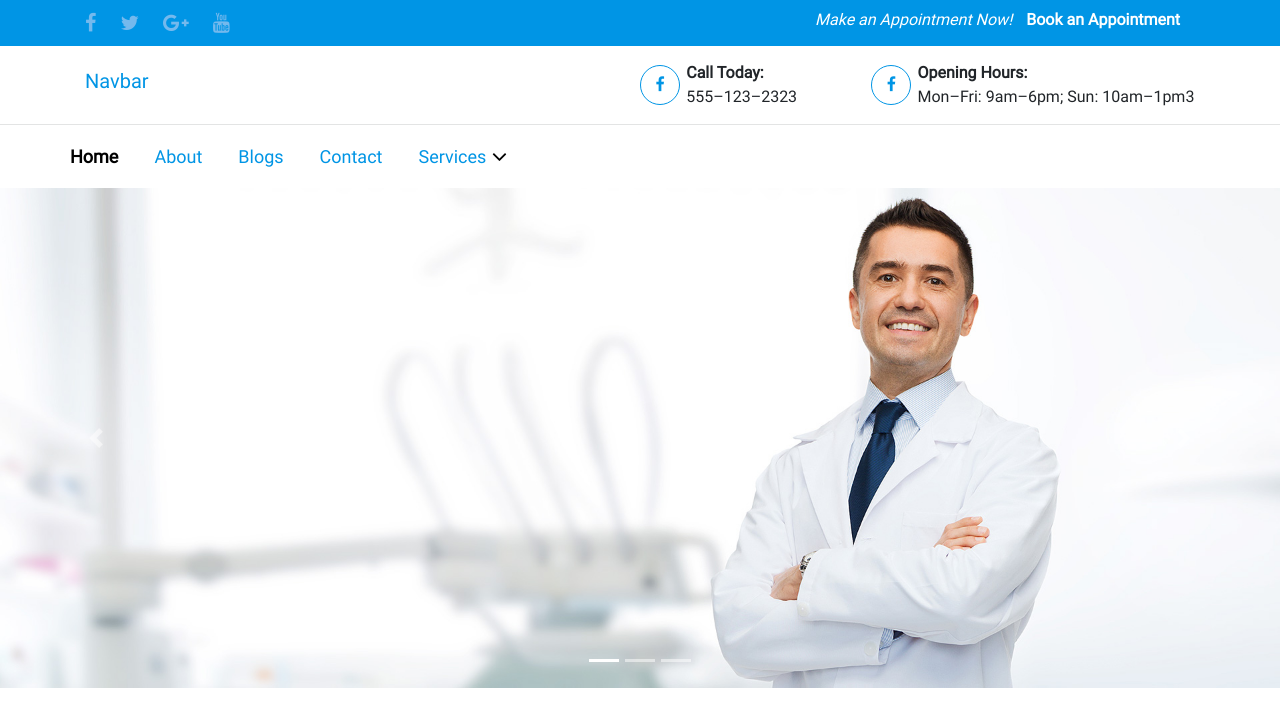
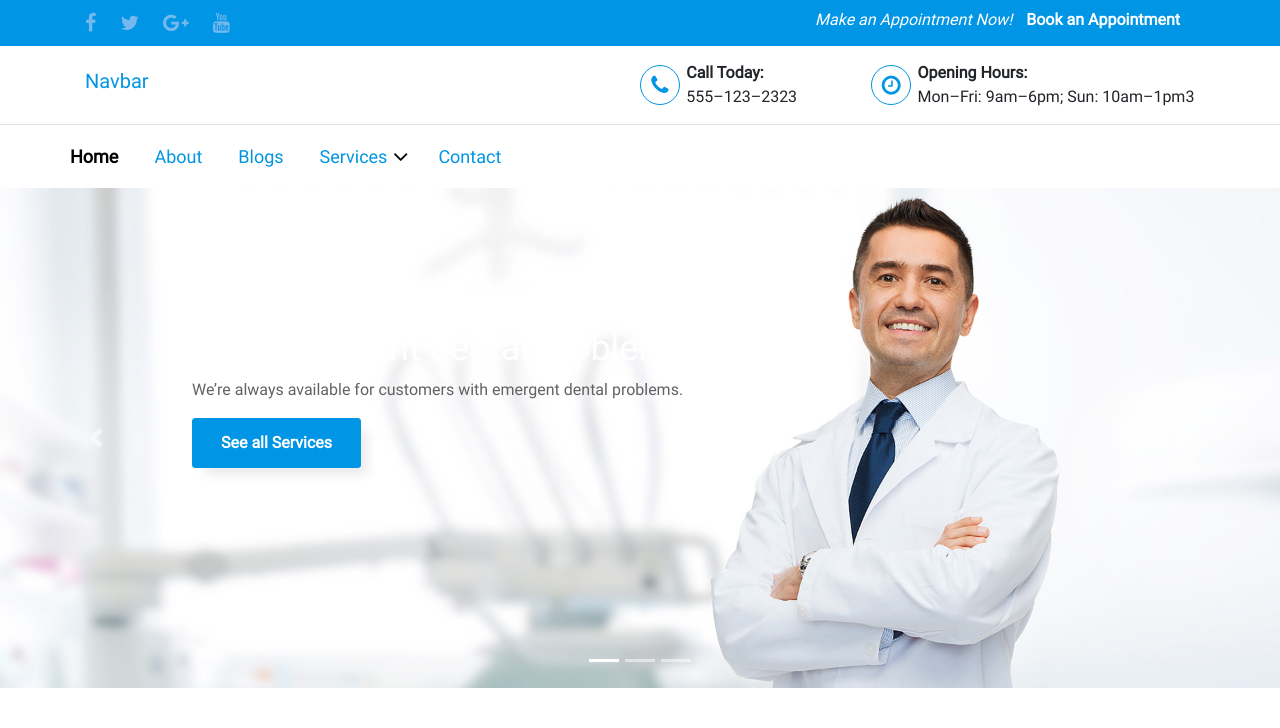
Before and after one commit to teampixel123/dental, a CodeIgniter app: page /database/ in a window 1280 px wide. Shown: the top 728 px of the page. Run offline with CodeIgniter, Linux system fonts and the light colour scheme.

Commit message:
Dental Site

```diff
--- a/application/views/pages/index.php
+++ b/application/views/pages/index.php
@@ -13,12 +13,33 @@
         <div class="carousel-inner">
           <div class="carousel-item active">
             <img src="assets/images/slide1.jpg" class="d-block w-100" alt="...">
+            <div class="carousel-caption d-none d-md-block">
+              <h5>We’re always available for customers<br>with emergent dental problems.</h5>
+              <p>We’re always available for customers with emergent dental problems.</p>
+              <div class="text-left mt-3">
+                <button class="btn btn-primary btn-dental" type="button" name="button">See all Services</button>
+              </div>
+            </div>
           </div>
           <div class="carousel-item">
             <img src="assets/images/slide2.jpg" class="d-block w-100" alt="...">
+            <div class="carousel-caption d-none d-md-block">
+              <h5>We’re always available for customers <br>with emergent dental problems.</h5>
+              <p>We’re always available for customers with emergent dental problems.</p>
+              <div class="text-left mt-3">
+                <button class="btn btn-primary btn-dental" type="button" name="button">See all Services</button>
+              </div>
+            </div>
           </div>
           <div class="carousel-item">
             <img src="assets/images/slide3.jpg" class="d-block w-100" alt="...">
+            <div class="carousel-caption d-none d-md-block">
+              <h5>We’re always available for customers <br>with emergent dental problems.</h5>
+              <p>We’re always available for customers with emergent dental problems.</p>
+              <div class="text-left mt-3">
+                <button class="btn btn-primary btn-dental" type="button" name="button">See all Services</button>
+              </div>
+            </div>
           </div>
         </div>
         <a class="carousel-control-prev" href="#carouselExampleFade" role="button" data-slide="prev">
--- a/application/views/pages/navbar.php
+++ b/application/views/pages/navbar.php
@@ -35,7 +35,7 @@
         <div class="row">
           <div class="nav-contact-icon col-md-1 align-self-center p-0">
             <div class="text-center">
-              <i class="fa fa-facebook"></i>
+              <i class="fa fa-phone"></i>
             </div>
           </div>
           <div class="nav-contact-text col-md-4 p-0">
@@ -44,7 +44,7 @@
           </div>
           <div class="nav-contact-icon col-md-1 align-self-center p-0">
             <div class="text-center">
-              <i class="fa fa-facebook"></i>
+              <i class="fa fa-clock-o"></i>
             </div>
           </div>
           <div class="nav-contact-text col-md-6 p-0">
@@ -74,9 +74,6 @@
         <li class="nav-item">
           <a class="nav-link" href="#">Blogs</a>
         </li>
-        <li class="nav-item">
-          <a class="nav-link" href="#">Contact</a>
-        </li>
         <li class="nav-item dropdown">
           <a class="nav-link dropdown-toggle" href="#" id="navbarDropdownMenuLink" role="button" data-toggle="dropdown" aria-haspopup="true" aria-expanded="false">
             Services <i class="fa fa-angle-down"></i>
@@ -87,6 +84,9 @@
             <a class="dropdown-item" href="#">Something else here</a>
           </div>
         </li>
+        <li class="nav-item last-li">
+          <a class="nav-link" href="#">Contact</a>
+        </li>
       </ul>
     </div>
   </nav>
--- a/assets/css/style.css
+++ b/assets/css/style.css
@@ -132,11 +132,12 @@ h1, h2, h3, h4, h5 {
     width: 40px;
     height: 40px;
     color: #0095e5;
-    -webkit-transition: 500ms;
-    -o-transition: 500ms;
-    transition: 500ms; }
+    -webkit-transition: 300ms;
+    -o-transition: 300ms;
+    transition: 300ms; }
     .nav-1 .nav-contact-icon div i {
-      padding-top: 10px; }
+      padding-top: 8px;
+      font-size: 22px; }
   .nav-1 .nav-contact-icon:hover div {
     background: #0095e5;
     color: #fff; }
@@ -180,6 +181,21 @@ h1, h2, h3, h4, h5 {
   .nav-menu .active .nav-link {
     font-weight: 800;
     color: #000; }
+  .nav-menu .last-li {
+    margin-left: 35px; }
+
+.carousel-caption {
+  position: absolute;
+  right: 0%;
+  bottom: 200px;
+  left: 15%;
+  z-index: 10;
+  padding-top: 20px;
+  padding-bottom: 20px;
+  color: #fff;
+  text-align: left; }
+  .carousel-caption h5 {
+    font-size: 36px; }
 
 .about-dental .title {
   text-align: left;
--- a/assets/scss/style.scss
+++ b/assets/scss/style.scss
@@ -102,7 +102,7 @@ h1, h2, h3, h4, h5{
       a{
         color: #74b9ed;
         font-size: 20px;
-        transition: 500ms;
+        transition: 300ms;
       }
       a:hover{
         color: #fff;
@@ -143,9 +143,10 @@ h1, h2, h3, h4, h5{
       width: 40px;
       height: 40px;
       color: $theme_color;
-      transition: 500ms;
+      transition: 300ms;
       i{
-        padding-top: 10px;
+        padding-top: 8px;
+        font-size: 22px;
       }
     }
   }
@@ -194,6 +195,7 @@ h1, h2, h3, h4, h5{
     .dropdown-item:hover{
       color: #000;
       font-weight: 800;
+
     }
     .dropdown-item:active, .dropdown-item:focus{
       color: #000;
@@ -209,8 +211,27 @@ h1, h2, h3, h4, h5{
     font-weight: 800;
     color: #000;
   }
+  .last-li{
+    margin-left: 35px;
+  }
+}
+// Slider
+.carousel-caption {
+    position: absolute;
+    right: 0%;
+    bottom: 200px;
+    left: 15%;
+    z-index: 10;
+    padding-top: 20px;
+    padding-bottom: 20px;
+    color: #fff;
+    text-align: left;
+    h5{
+      font-size: 36px;
+    }
 }
 
+// Home About...
 .about-dental{
   .title{
     text-align: left;
@@ -229,12 +250,12 @@ h1, h2, h3, h4, h5{
     border-radius: 50%;
     text-align: center;
     margin: auto;
-    transition: 500ms;
+    transition: 300ms;
     i{
       font-size: 60px;
       padding-top: 45px;
       color: #fff;
-      transition: 500ms;
+      transition: 300ms;
     }
   }
   .choose-icon:hover{
@@ -429,7 +450,7 @@ h1, h2, h3, h4, h5{
       i{
         font-size: 22px;
         color: #828383;
-        transition: 500ms;
+        transition: 300ms;
       }
       i:hover{
         color: #fff;
```
Also changed, not shown: other parts of assets/css/style.css (+12 -12 lines), application/views/pages/footer.php (+14 -14 lines).
